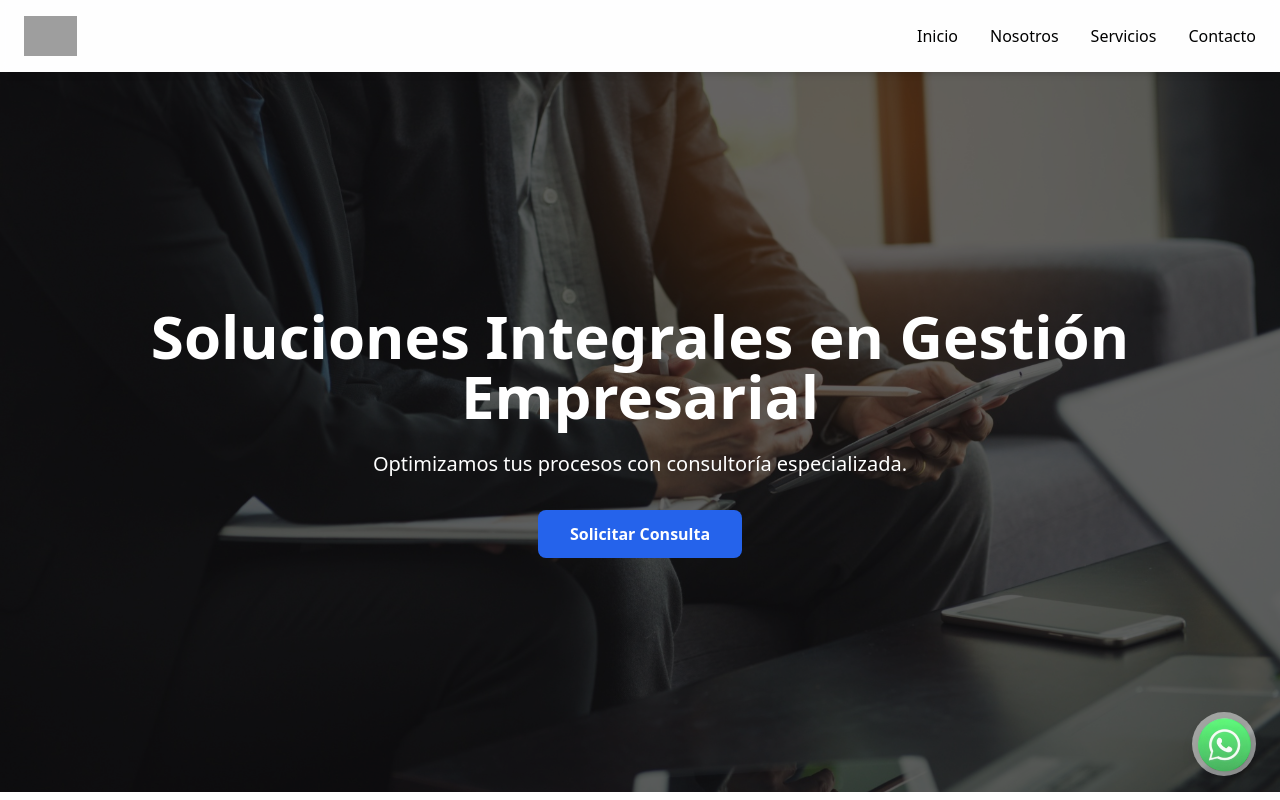
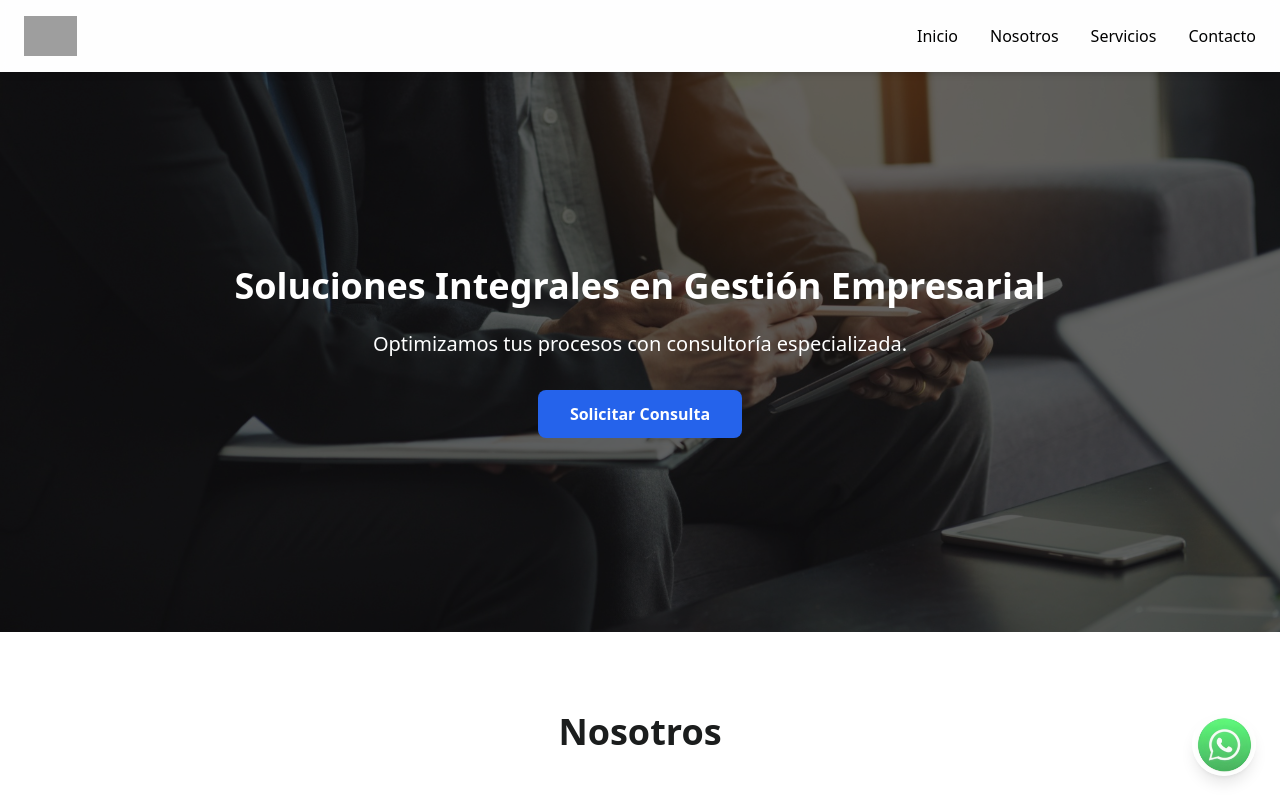
Before and after one commit to juliiancho/Zielconsulting.com.co, a React (Create React App) app: page / in a window 1280 px wide. Shown: the top 800 px of the page. Built offline with nearby package versions, Linux system fonts and the light colour scheme; grey boxes are pictures that could not be loaded.

Commit message:
Update Hero.js

```diff
--- a/src/components/Hero.js
+++ b/src/components/Hero.js
@@ -4,7 +4,7 @@ import heroImage from '../assets/hero.jpg'; // Ajusta la ruta si tu imagen está
 const Hero = () => {
   return (
     <div
-      className="relative h-[90vh] flex items-center justify-center bg-cover bg-center"
+      className="relative h-[70vh] flex items-center justify-center bg-cover bg-center"
       style={{ backgroundImage: `url(${heroImage})` }}
     >
       {/* Capa oscura para hacer más legible el texto */}
@@ -12,7 +12,7 @@ const Hero = () => {
 
       {/* Contenido del hero */}
       <div className="relative z-10 text-center px-4">
-        <h1 className="text-4xl md:text-5xl lg:text-6xl font-bold text-white mb-6">
+        <h1 className="text-2xl md:text-3xl lg:text-4xl font-bold text-white mb-6">
           Soluciones Integrales en Gestión Empresarial
         </h1>
         <p className="text-xl text-white mb-8 max-w-2xl mx-auto">
```
